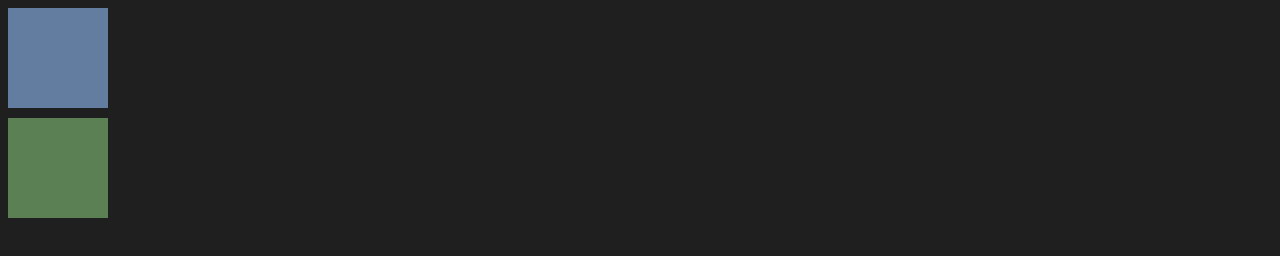
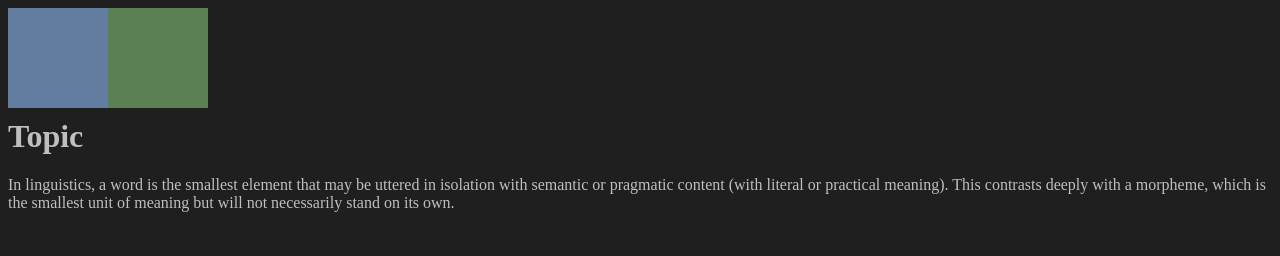
Before and after one commit to nchathu2014/css-positioning, a website: page index.html in a window 1280 px wide. Drawn offline with Linux system fonts and the light colour scheme.

Commit message:
add files to clear branch

```diff
--- a/index.html
+++ b/index.html
@@ -8,6 +8,9 @@
     <body>
         <div class="box blueBox"></div>
         <div class="box greenBox"></div>
+
+    <h1>Topic</h1>
+    <p>In linguistics, a word is the smallest element that may be uttered in isolation with semantic or pragmatic content (with literal or practical meaning). This contrasts deeply with a morpheme, which is the smallest unit of meaning but will not necessarily stand on its own.</p>
     </body>
 
 </html>
--- a/styles/main.css
+++ b/styles/main.css
@@ -11,8 +11,14 @@ body {
 
 .blueBox {
     background: #627da0;
+    float:left;
 }
 
 .greenBox {
      background: #5b8054;
+    float:left;
 }
+
+h1,p{
+    clear:left;
+}
```
Also changed, not shown: README.md.
